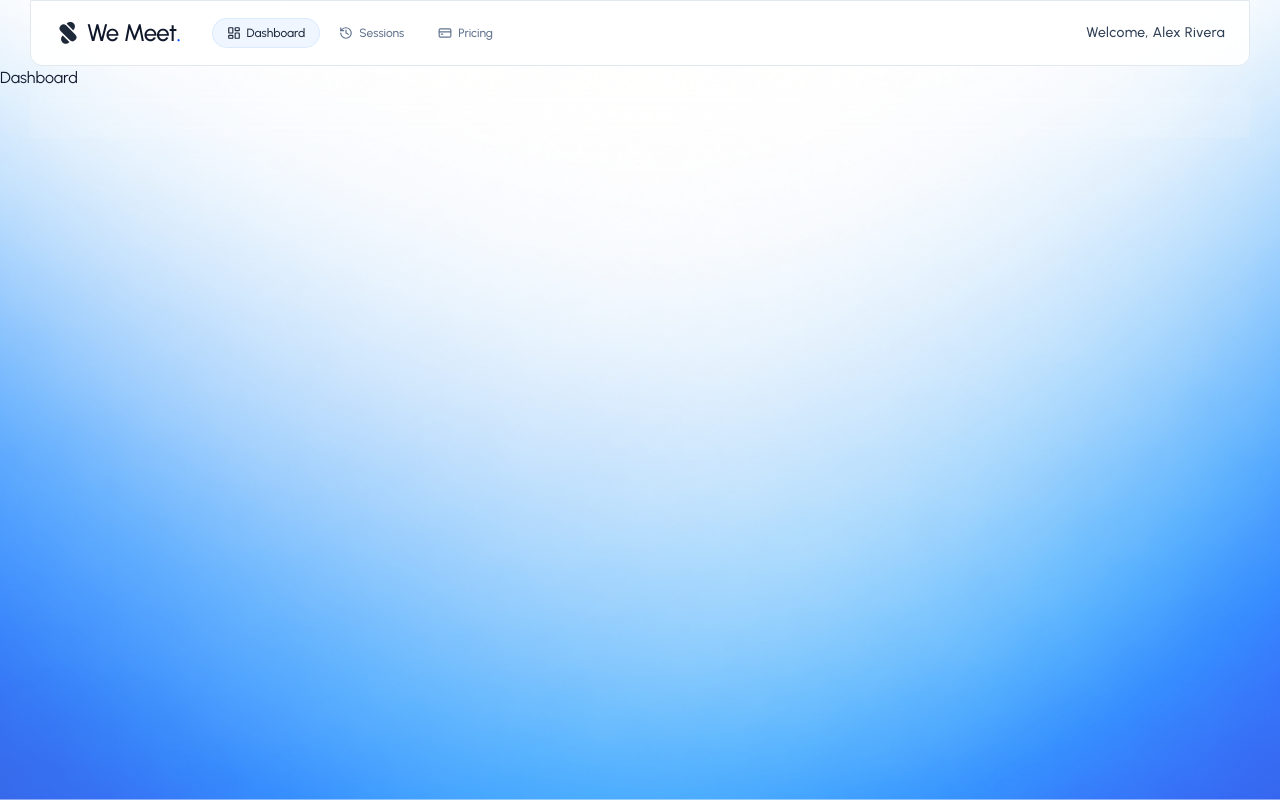
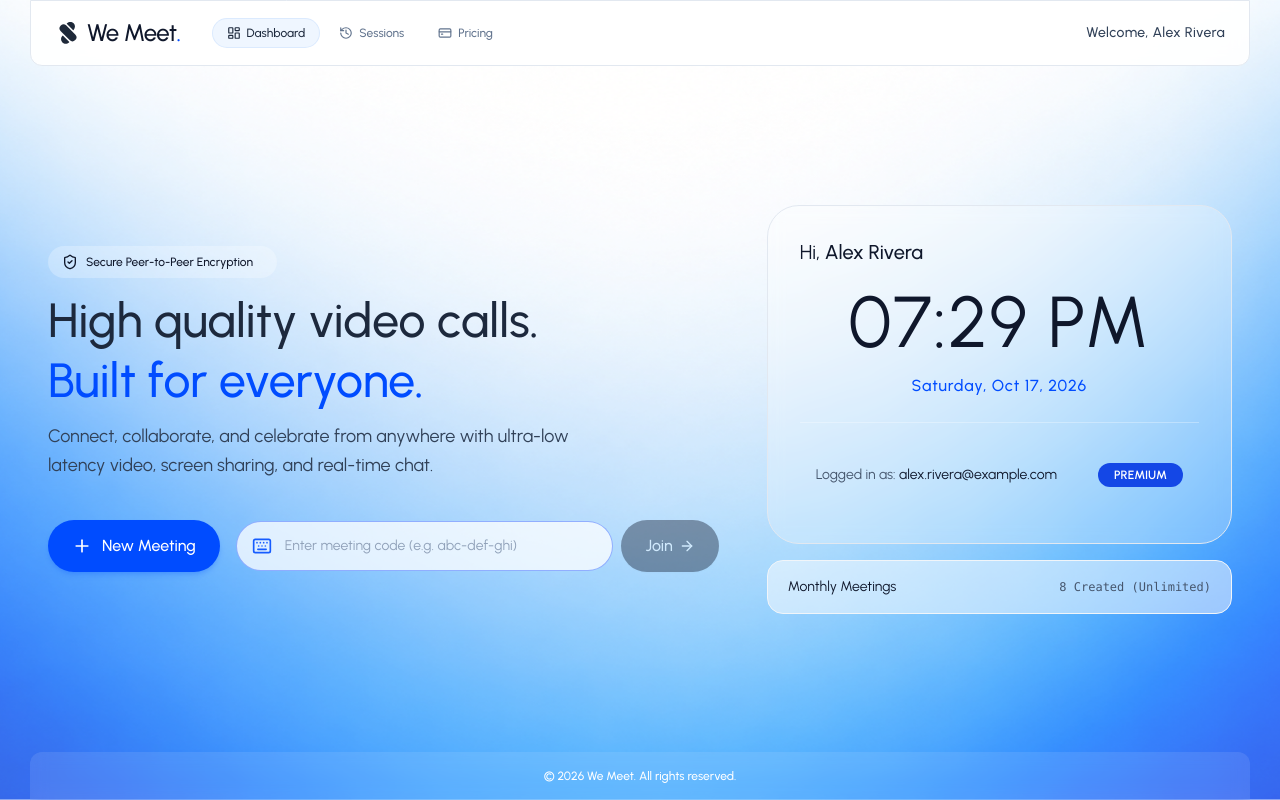
Before and after one commit to FarhadNuri/We-Meet-Video-Meeting, a React (Vite) app in the folder client/: page /dashboard in a window 1280 px wide. Built offline with nearby package versions, Linux system fonts and the light colour scheme; no server answers.

Commit message:
feat(client): build Dashboard with create and join meeting actions

```diff
--- a/client/src/pages/Dashboard.jsx
+++ b/client/src/pages/Dashboard.jsx
@@ -1,8 +1,146 @@
-import React from 'react'
+import React, { useEffect, useState } from 'react'
+import { dummyStats, dummyUser } from '../assets/asset'
+import { useNavigate } from 'react-router-dom'
+import { Plus, ShieldCheck, Keyboard, ArrowRight } from "lucide-react"
+import toast from 'react-hot-toast'
 
 const Dashboard = () => {
+  const user = dummyUser;
+  const userName = user.fullName;
+  const userEmail = user.primaryEmailAddress.emailAddress;
+  const navigate = useNavigate()
+  const [isCreating, setIsCreating] = useState(false)
+  const [currentTime, setCurrentTime] = useState(new Date())
+  const stats = dummyStats;
+  const [joinId, setJoinId] = useState("")
+  useEffect(() => {
+    const timer = setInterval(() => setCurrentTime(new Date()), 1000);
+    return () => clearInterval(timer)
+  },[])
+
+  const handleCreateMeeting = () => {
+    setIsCreating(true)
+    const chars = "abcdefghijklmnopqrstuvwxyz";
+    const seg = () => Array.from({ length: 3 }, () => chars[Math.floor(Math.random() * chars.length)]).join("");
+    const newMeetingId = `${seg()}-${seg()}-${seg()}`;
+
+    setTimeout(() => {
+      setIsCreating(false)
+      toast.success("Meeting created!");
+      navigate(`/meeting/${newMeetingId}`)
+    }, 400)
+  }
+
+  const handleJoinMeeting = (e) => {
+    e.preventDefault();
+    const cleanId = joinId.trim();
+    if (!cleanId) {
+      toast.error("Please enter a valid Meeting ID");
+      return;
+    }
+
+    navigate(`/meeting/${cleanId}`)
+  }
+
   return (
-    <div>Dashboard</div>
+    <div className='flex-1 max-w-7xl w-full mx-auto p-6 md:p-12 flex flex-col justify-center'>
+      <div className='grid grid-cols-1 lg:grid-cols-12 gap-12 items-center'>
+        {/* Left Column - Actions */}
+        <div className='lg:col-span-7 space-y-8'>
+
+          <div className='space-y-3'>
+            <div className='inline-flex items-center gap-2 px-3.5 pr-6 py-2 rounded-full bg-white/25 text-xs font-medium'>
+              <ShieldCheck size={16} />
+              Secure Peer-to-Peer Encryption
+            </div>
+            <h1 className='text-4xl sm:text-5xl text-slate-800 leading-tight font-medium'>
+              High quality video calls. <br />
+              <span className='text-primary'>Built for everyone.</span>
+            </h1>
+            <p className='text-slate-700 text-base sm:text-lg max-w-xl leading-relaxed'>
+              Connect, collaborate, and celebrate from anywhere with ultra-low latency video, screen sharing, and real-time chat.
+            </p>
+          </div>
+
+          <div className='flex flex-col sm:flex-row items-stretch sm:items-center gap-4 pt-2'>
+            <button onClick={handleCreateMeeting}
+              disabled={isCreating}
+              className='bg-primary hover:bg-primary-hover text-white font-medium px-6 py-3.5 rounded-full shadow-md shadow-primary/20 flex items-center justify-center gap-2.5 transition-all cursor-pointer disabled:opacity-50'>
+              <Plus className="w-5 h-5" />
+              <span>{isCreating ? "Creating..." : "New Meeting"}</span>
+            </button>
+
+            <form onSubmit={handleJoinMeeting} className='flex-1 flex items-center gap-2'>
+              <div className='relative flex-1'>
+                <Keyboard className="w-5 h-5 text-primary/90 absolute left-4 top-1/2 -translate-y-1/2" />
+
+                <input type="text" placeholder="Enter meeting code (e.g. abc-def-ghi)"
+                  value={joinId} onChange={(e) => setJoinId(e.target.value)}
+                  className='w-full bg-white/75 border border-primary-border/80
+      focus:border-primary/60 focus:ring-1 focus:ring-primary/60 rounded-full
+      pl-12 pr-4 py-3.5 text-sm text-slate-800 placeholder-slate-400
+      outline-none transition-all'/>
+              </div>
+              <button type='submit'
+                disabled={!joinId.trim()}
+                className='bg-slate-900 hover:bg-slate-800 disabled:opacity-40
+  disabled:hover:bg-slate-900 text-white font-medium px-6 py-3.5 rounded-full
+  transition-all flex items-center justify-center cursor-pointer shadow-xs'>
+                <span>Join</span>
+                <ArrowRight className="w-4 h-4 ml-1.5" />
+              </button>
+            </form>
+          </div>
+        </div>
+
+        {/* Right Column - Hero Graphic & Clock Card */}
+        {/* Right Column - Hero Graphic & Clock Card */}
+        <div className='lg:col-span-5 flex flex-col items-center justify-center space-y-4'>
+          <div className='w-full bg-white/25 backdrop-blur rounded-4xl p-8 border border-slate-200 text-center space-y-6 relative overflow-hidden'>
+            <div className='space-y-1'>
+              <p className='mb-5 text-xl text-left'>Hi, <span className='font-medium'>{userName}</span></p>
+
+              <h2 className='text-4xl xl:text-7xl my-4 text-slate-900 tracking-wide'>
+                {currentTime.toLocaleTimeString([], { hour: "2-digit", minute: "2-digit" })}
+              </h2>
+
+              <p className='font-medium tracking-wider text-primary'>
+                {currentTime.toLocaleDateString(undefined, {
+                  weekday: "long",
+                  month: "short",
+                  day: "numeric",
+                  year: "numeric"
+                })}
+              </p>
+            </div>
+
+            <div className='pt-4 border-t border-white/30 text-sm text-slate-600'>
+              <div className='flex items-center justify-between py-6 px-4'>
+                <p>Logged in as: <span className="text-slate-900">{userEmail}</span></p>
+
+                <span className={`px-4 py-1 rounded-full font-semibold text-xs uppercase ${stats?.plan === "premium" ? "bg-blue-700 text-white" : "bg-white/70 text-slate-800"
+                  }`}>
+                  {stats?.plan || "Free"}
+                </span>
+              </div>
+            </div>
+          </div>
+
+          {stats && (
+            <div className="w-full bg-white/50 rounded-2xl px-5 py-4 border border-slate-100">
+              <div className="flex items-center justify-between text-sm">
+                <span>Monthly Meetings</span>
+                <span className="text-xs text-slate-600 font-mono">
+                  {stats.monthlyLimit
+                    ? `${stats.monthlyCount} / ${stats.monthlyLimit} Used`
+                    : `${stats.monthlyCount} Created (Unlimited)`}
+                </span>
+              </div>
+            </div>
+          )}
+        </div>
+      </div>
+    </div>
   )
 }
 
```
